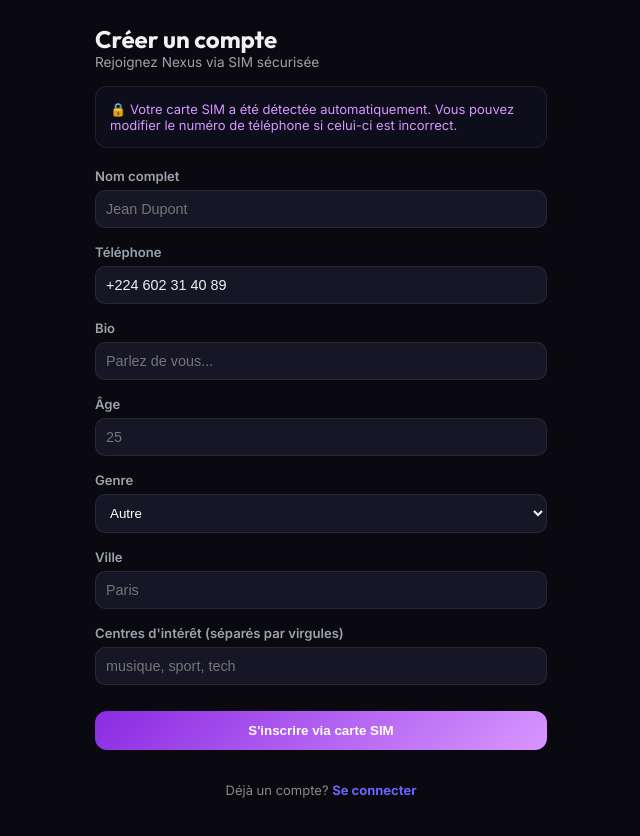
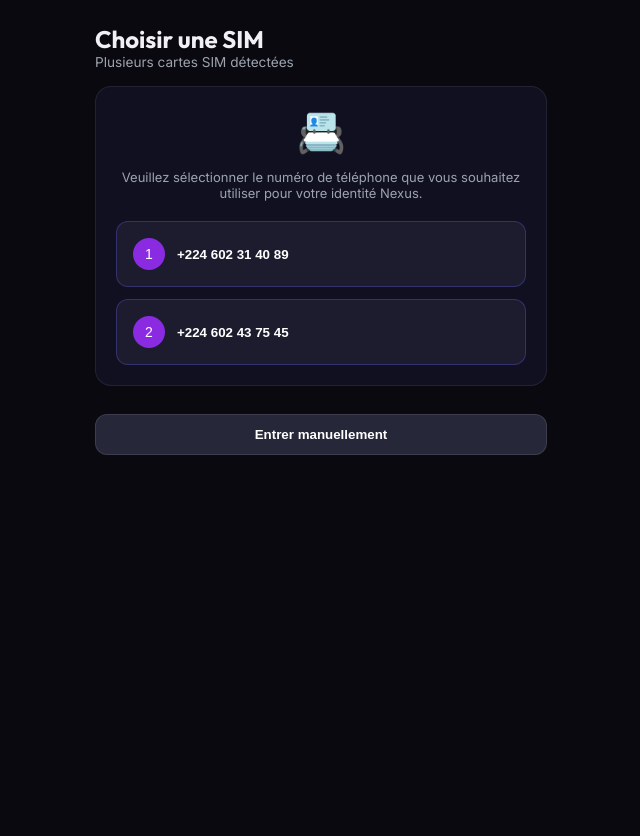
Before and after one commit to Connacri/Chat, a React (Vite) app: page / in a window 1280 px wide. Shown: the top 836 px of the page, without its empty margins (319-959 px from the left). After the commit the page ends 800 px from the top, so only its background shows below. Built offline with nearby package versions, Linux system fonts and the light colour scheme.

Commit message:
Changement de login

```diff
--- a/src/App.jsx
+++ b/src/App.jsx
@@ -98,19 +98,34 @@
   FRIENDS: "friends", GROUPS: "groups", DISCOVER: "discover",
   SETTINGS: "settings", ADMIN: "admin", ADD_FRIEND: "add_friend",
   CREATE_GROUP: "create_group", GROUP_CHAT: "group_chat",
-  EDIT_PROFILE: "edit_profile", OTP: "otp",
+  EDIT_PROFILE: "edit_profile", OTP: "otp", SIM_SELECT: "sim_select",
 };
 
+// Masquage du numéro de téléphone (cache tout sauf les 3 derniers chiffres)
+const maskPhoneNumber = (phone) => {
+  if (!phone) return "*******";
+  const clean = phone.replace(/[\s\-()]/g, '');
+  if (clean.length <= 3) return clean;
+  return "*".repeat(clean.length - 3) + clean.slice(-3);
+};
+
 // Détermination déterministe du numéro de téléphone basé sur l'identifiant unique du nœud de l'appareil (simulation de la carte SIM matérielle de Guinée)
-const getDetectedPhoneNumber = (nodeId) => {
-  if (!nodeId) return "+224 600 00 00 00";
+const getDetectedPhoneNumbers = (nodeId) => {
+  if (!nodeId) return ["+224 600 00 00 00"];
+
+  // Simulation de deux SIMs basées sur le hash pour le test du choix multiple
   let hash = 0;
   for (let i = 0; i < nodeId.length; i++) {
     hash = nodeId.charCodeAt(i) + ((hash << 5) - hash);
   }
-  const lastDigits = Math.abs(hash % 100000000).toString().padStart(8, '0');
-  // Format national guinéen standard (ex: +224 620 12 34 56)
-  return `+224 6${lastDigits.slice(0, 2)} ${lastDigits.slice(2, 4)} ${lastDigits.slice(4, 6)} ${lastDigits.slice(6, 8)}`;
+
+  const generate = (seed) => {
+    const lastDigits = Math.abs((hash + seed) % 100000000).toString().padStart(8, '0');
+    return `+224 6${lastDigits.slice(0, 2)} ${lastDigits.slice(2, 4)} ${lastDigits.slice(4, 6)} ${lastDigits.slice(6, 8)}`;
+  };
+
+  // Pour le moment, on retourne 2 SIMs pour permettre le choix si c'est la première fois
+  return [generate(0), generate(123456)];
 };
 
 // Compression et redimensionnement d'image pour respecter la limite de taille Firestore (1 Mo)
@@ -175,6 +190,7 @@
   const [simVerifying, setSimVerifying] = useState(false);
   const [simSteps, setSimSteps] = useState([]);
   const [simStatus, setSimStatus] = useState("pending");
+  const [detectedSims, setDetectedSims] = useState([]);
 
   const showToast = useCallback((msg, type = "info") => {
     setToast({ msg, type });
@@ -244,9 +260,25 @@
       if (storedState?.id) {
         const user = storedState;
         if (user) { setCurrentUser(user); setView(VIEWS.HOME); }
-        else setView(VIEWS.REGISTER);
+        else {
+          const sims = getDetectedPhoneNumbers(nodeId);
+          setDetectedSims(sims);
+          if (sims.length > 1) {
+            setView(VIEWS.SIM_SELECT);
+          } else {
+            autoRegister(sims[0]);
+          }
+        }
       } else {
-        setTimeout(() => setView(VIEWS.REGISTER), 1800);
+        setTimeout(() => {
+          const sims = getDetectedPhoneNumbers(nodeId);
+          setDetectedSims(sims);
+          if (sims.length > 1) {
+            setView(VIEWS.SIM_SELECT);
+          } else {
+            autoRegister(sims[0]);
+          }
+        }, 1800);
       }
     })();
   }, []);
@@ -305,9 +337,62 @@
     if (p2p) p2p.gossip(delta);
   }, [p2p]);
 
+  // ── Auto Register ──
+  const autoRegister = useCallback(async (phone) => {
+    triggerSimDetection(async () => {
+      try {
+        const idData = await identity.create(phone);
+        const ecdhPublicKey = await security.init();
+
+        const maskedPseudo = maskPhoneNumber(phone);
+
+        const user = {
+          id: idData.did,
+          name: maskedPseudo, // Default pseudo is masked phone
+          phone: phone,
+          normalizedPhone: phone.replace(/[\s\-()]/g, ''),
+          nodeId: nodeId,
+          publicKey: idData.publicKey,
+          proof: idData.proof,
+          ecdhPublicKey,
+          attestation: idData.attestation,
+          bio: "",
+          avatarColor: avatarColor(maskedPseudo),
+          interests: [],
+          verified: true,
+          premium: false,
+          superAdmin: Object.keys(users).length === 0,
+          photos: [],
+          ts: now(),
+          online: true,
+        };
+
+        await db.put("users", user);
+        await db.put("metadata", { id: "currentUser", ...user });
+
+        try {
+          await setDoc(doc(firestore, "users", user.id), user);
+        } catch (e) {
+          console.error("Failed to save user to Firestore on auto-register:", e);
+        }
+
+        setUsers((prev) => ({ ...prev, [user.id]: user }));
+        setFriends((prev) => ({ ...prev, [user.id]: [] }));
+        await db.put("friends", { id: user.id, list: [] });
+        setCurrentUser(user);
+        setView(VIEWS.HOME);
+        showToast("Bienvenue! Compte créé automatiquement via SIM. 🎉", "success");
+      } catch (err) {
+        console.error("Auto-registration error:", err);
+        showToast("Échec de l'inscription automatique : " + err.message, "error");
+        setView(VIEWS.REGISTER);
+      }
+    });
+  }, [nodeId, triggerSimDetection, users, showToast]);
+
   // ── Register / Login ──
   const registerUser = useCallback(async (data) => {
-    const phoneToUse = data.phone || getDetectedPhoneNumber(nodeId);
+    const phoneToUse = data.phone || getDetectedPhoneNumbers(nodeId)[0];
 
     triggerSimDetection(async () => {
       try {
@@ -367,7 +452,7 @@
 
   const verifySimNumber = useCallback(async () => {
     if (!currentUser) return;
-    const detectedPhone = getDetectedPhoneNumber(nodeId);
+    const detectedPhone = getDetectedPhoneNumbers(nodeId)[0];
 
     triggerSimDetection(async () => {
         const ecdhPublicKey = await security.init();
@@ -611,7 +696,7 @@
     addFriend, createGroup, updateProfile, toggleOnline, getLocation,
     showToast, nodeId,
     simVerifying, simSteps, simStatus, triggerSimDetection, verifySimNumber,
-    getDetectedPhoneNumber
+    getDetectedPhoneNumbers, autoRegister, detectedSims
   };
 
   // ─── Router ───────────────────────────────────────────────
@@ -620,6 +705,7 @@
       {toast && <Toast {...toast} />}
       {simVerifying && <SIMVerificationOverlay ctx={ctx} />}
       {view === VIEWS.SPLASH && <SplashScreen />}
+      {view === VIEWS.SIM_SELECT && <SIMSelectionScreen ctx={ctx} />}
       {view === VIEWS.REGISTER && <RegisterScreen ctx={ctx} />}
       {view === VIEWS.LOGIN && <LoginScreen ctx={ctx} />}
       {view === VIEWS.OTP && <OTPScreen ctx={ctx} />}
@@ -672,7 +758,9 @@
       flexDirection: 'column',
       gap: '16px',
       minHeight: '100vh',
-      background: '#09090f'
+      background: '#09090f',
+      overflowY: 'auto',
+      boxSizing: 'border-box'
     }}>
       <div style={{ display: 'flex', alignItems: 'center', gap: '12px' }}>
         {back && <button onClick={back} style={{ background: '#1c1c2e', padding: '8px 12px', borderRadius: '8px', border: 'none', color: '#fff', cursor: 'pointer' }}>←</button>}
@@ -681,7 +769,9 @@
           {subtitle && <p style={{ margin: 0, fontSize: '0.85rem', color: 'var(--text-dim)' }}>{subtitle}</p>}
         </div>
       </div>
-      {children}
+      <div style={{ display: 'flex', flexDirection: 'column', gap: '16px', flex: 1 }}>
+        {children}
+      </div>
     </div>
   );
 }
@@ -810,7 +900,9 @@
       display: 'flex',
       flexDirection: 'column',
       background: '#09090f',
-      overflow: 'hidden'
+      overflow: 'hidden',
+      paddingLeft: 'var(--safe-area-left)',
+      paddingRight: 'var(--safe-area-right)'
     }}>
       {/* Header with Safe Area Top Padding */}
       <header style={{
@@ -847,7 +939,7 @@
         flex: 1,
         overflowY: 'auto',
         WebkitOverflowScrolling: 'touch', // Smooth scroll on iOS
-        paddingBottom: noNav ? 'calc(20px + var(--safe-area-bottom))' : '100px'
+        paddingBottom: noNav ? 'calc(20px + var(--safe-area-bottom))' : 'calc(100px + var(--safe-area-bottom))'
       }}>
         {children}
       </main>
@@ -857,8 +949,8 @@
         <nav className="tabs-navigation" style={{
           position: 'fixed',
           bottom: 'calc(12px + var(--safe-area-bottom))',
-          left: '12px',
-          right: '12px',
+          left: 'calc(12px + var(--safe-area-left))',
+          right: 'calc(12px + var(--safe-area-right))',
           maxWidth: '476px',
           margin: '0 auto',
           borderRadius: '24px',
@@ -936,7 +1028,7 @@
 
 // ─── Register ────────────────────────────────────────────────
 function RegisterScreen({ ctx }) {
-  const detectedPhone = useMemo(() => ctx.getDetectedPhoneNumber(ctx.nodeId), [ctx.nodeId, ctx.getDetectedPhoneNumber]);
+  const detectedPhone = useMemo(() => ctx.getDetectedPhoneNumbers(ctx.nodeId)[0], [ctx.nodeId, ctx.getDetectedPhoneNumbers]);
   const [form, setForm] = useState({ name: "", phone: detectedPhone, bio: "", age: "", gender: "autre", city: "", interests: "" });
   const set = (k) => (e) => setForm((p) => ({ ...p, [k]: e.target.value }));
 
@@ -980,7 +1072,7 @@
 
 // ─── Login ───────────────────────────────────────────────────
 function LoginScreen({ ctx }) {
-  const detectedPhone = useMemo(() => ctx.getDetectedPhoneNumber(ctx.nodeId), [ctx.nodeId, ctx.getDetectedPhoneNumber]);
+  const detectedPhone = useMemo(() => ctx.getDetectedPhoneNumbers(ctx.nodeId)[0], [ctx.nodeId, ctx.getDetectedPhoneNumbers]);
   const [phone, setPhone] = useState(detectedPhone);
 
   useEffect(() => {
@@ -1049,6 +1141,7 @@
       </div>
 
       <Btn label="Se connecter via carte SIM" onClick={login} full style={{ marginTop: '10px' }} />
+      <Btn label="Entrer" onClick={login} full secondary style={{ marginTop: '10px' }} />
       <p style={{ textAlign: "center", color: "#888", fontSize: 13, marginTop: 16 }}>
         Nouveau sur Nexus?{" "}
         <span style={{ color: "#6C63FF", cursor: "pointer", fontWeight: 'bold' }} onClick={() => ctx.setView(VIEWS.REGISTER)}>Créer un compte</span>
@@ -1119,7 +1212,7 @@
 
 function ChatRow({ chat, ctx }) {
   const isGroup = chat.type === "group";
-  const name = isGroup ? chat.group.name : chat.user.name;
+  const name = isGroup ? chat.group.name : (chat.user.name || maskPhoneNumber(chat.user.phone));
   const avatar = isGroup ? null : chat.user.photos?.[0];
   const color = isGroup ? "#6C63FF" : avatarColor(chat.user.name);
   const lastMsg = chat.last;
@@ -1204,15 +1297,16 @@
   if (!chat) return null;
 
   const otherUser = !isGroup ? ctx.users[chat.user?.id] : null;
+  const displayName = isGroup ? chat.name : (otherUser?.name || maskPhoneNumber(otherUser?.phone) || chat.name);
 
   return (
     <div className="app-container" style={{ height: "100vh", display: "flex", flexDirection: "column", overflow: 'hidden' }}>
       {/* Header */}
       <div className="chat-header" style={{ paddingTop: 'calc(12px + var(--safe-area-top))' }}>
         <IconBtn icon="←" onClick={() => ctx.setView(isGroup ? VIEWS.GROUPS : VIEWS.HOME)} />
-        <Avatar name={chat.name} avatar={isGroup ? null : otherUser?.photos?.[0]} color={avatarColor(chat.name)} size={38} verified={otherUser?.verified} />
+        <Avatar name={displayName} avatar={isGroup ? null : otherUser?.photos?.[0]} color={avatarColor(displayName)} size={38} verified={otherUser?.verified} />
         <div style={{ flex: 1, marginLeft: '4px' }}>
-          <div style={{ fontWeight: 700, fontSize: 14.5, color: "#fff" }}>{chat.name}</div>
+          <div style={{ fontWeight: 700, fontSize: 14.5, color: "#fff" }}>{displayName}</div>
           <div style={{ fontSize: 11, color: "var(--secondary)" }}>
             {isGroup ? `${chat.group?.members?.length || 0} membres` : (otherUser?.online ? "En ligne" : "Hors ligne")}
           </div>
@@ -1311,6 +1405,7 @@
 function ProfileScreen({ ctx }) {
   const user = ctx.selectedChat?.id ? ctx.users[ctx.selectedChat.id] || ctx.selectedChat : ctx.currentUser;
   const isMe = user?.id === ctx.currentUser?.id;
+  const displayName = user?.name || maskPhoneNumber(user?.phone);
   const maxPhotos = user?.premium ? 10 : 3;
   const photos = user?.photos || [];
 
@@ -1331,13 +1426,13 @@
         ) : (
           <div style={{ display: 'flex', height: '100%', flexDirection: 'column', justifyContent: 'center', alignItems: 'center', gap: 12 }}>
             <div style={{ width: 100, height: 100, borderRadius: "50%", background: user.avatarColor, display: "flex", alignItems: "center", justifyContent: "center", fontSize: 36, fontWeight: 800, color: "#fff", border: "4px solid rgba(255,255,255,0.15)" }}>
-              {initials(user.name)}
+              {initials(displayName)}
             </div>
           </div>
         )}
         <div style={{ position: "absolute", bottom: 0, left: 0, right: 0, background: "linear-gradient(transparent, #09090f)", padding: "40px 20px 16px" }}>
           <div style={{ display: "flex", alignItems: "center", gap: 8 }}>
-            <div style={{ fontSize: 24, fontWeight: 800, color: "#fff", fontFamily: 'Outfit' }}>{user.name}</div>
+            <div style={{ fontSize: 24, fontWeight: 800, color: "#fff", fontFamily: 'Outfit' }}>{displayName}</div>
             {user.verified && <span title="Numéro vérifié" style={{ fontSize: 18 }}>✅</span>}
             {user.premium && <span className="badge-premium">PRO</span>}
           </div>
@@ -1563,15 +1658,15 @@
               ctx.setSelectedChat(friend);
               ctx.setView(VIEWS.PROFILE);
             }}>
-              <Avatar name={friend.name} avatar={friend.photos?.[0]} color={avatarColor(friend.name)} size={48} verified={friend.verified} />
+              <Avatar name={friend.name || maskPhoneNumber(friend.phone)} avatar={friend.photos?.[0]} color={avatarColor(friend.name || maskPhoneNumber(friend.phone))} size={48} verified={friend.verified} />
               <div style={{ flex: 1 }}>
-                <div style={{ fontWeight: 700, fontSize: 14.5, color: "#fff" }}>{friend.name}</div>
-                <div style={{ fontSize: 12, color: "var(--text-dim)" }}>{friend.city || friend.phone}</div>
+                <div style={{ fontWeight: 700, fontSize: 14.5, color: "#fff" }}>{friend.name || maskPhoneNumber(friend.phone)}</div>
+                <div style={{ fontSize: 12, color: "var(--text-dim)" }}>{friend.city || maskPhoneNumber(friend.phone)}</div>
               </div>
               <Btn label="Message" onClick={(e) => {
                 e.stopPropagation();
                 const chatId = [ctx.currentUser.id, friend.id].sort().join("_");
-                ctx.setSelectedChat({ id: chatId, name: friend.name, user: friend });
+                ctx.setSelectedChat({ id: chatId, name: friend.name || maskPhoneNumber(friend.phone), user: friend });
                 ctx.setView(VIEWS.CHAT);
               }} small style={{ padding: '8px 14px', borderRadius: '8px', fontSize: '0.75rem' }} />
             </div>
@@ -1741,10 +1836,10 @@
           {result === "not_found" && <div style={{ color: "var(--accent)", textAlign: "center", marginTop: 12, fontSize: 13.5 }}>Aucun utilisateur trouvé</div>}
           {result && result !== "not_found" && (
             <div style={{ display: "flex", alignItems: "center", gap: 12, marginTop: 16, background: '#161626', padding: '12px', borderRadius: '12px' }}>
-              <Avatar name={result.name} avatar={result.photos?.[0]} color={avatarColor(result.name)} size={44} verified={result.verified} />
+              <Avatar name={result.name || maskPhoneNumber(result.phone)} avatar={result.photos?.[0]} color={avatarColor(result.name || maskPhoneNumber(result.phone))} size={44} verified={result.verified} />
               <div style={{ flex: 1 }}>
-                <div style={{ fontWeight: 700, color: "#fff" }}>{result.name}</div>
-                <div style={{ color: "var(--text-dim)", fontSize: 12 }}>{result.city}</div>
+                <div style={{ fontWeight: 700, color: "#fff" }}>{result.name || maskPhoneNumber(result.phone)}</div>
+                <div style={{ color: "var(--text-dim)", fontSize: 12 }}>{result.city || maskPhoneNumber(result.phone)}</div>
               </div>
               {myFriends.includes(result.id) ? (
                 <span style={{ color: "var(--success)", fontSize: 13, fontWeight: 'bold' }}>✓ Ami</span>
@@ -1806,9 +1901,9 @@
             <div style={{ textAlign: 'left' }}>
               {Object.values(ctx.users).filter((u) => u.id !== myId).sort((a,b) => (b.ts || 0) - (a.ts || 0)).map((u) => (
                 <div key={u.id} style={{ display: "flex", alignItems: "center", gap: 10, padding: "8px 0", borderBottom: "1px solid rgba(255,255,255,0.05)" }}>
-                  <Avatar name={u.name} avatar={u.photos?.[0]} color={avatarColor(u.name)} size={36} />
+                  <Avatar name={u.name || maskPhoneNumber(u.phone)} avatar={u.photos?.[0]} color={avatarColor(u.name || maskPhoneNumber(u.phone))} size={36} />
                   <div style={{ flex: 1, fontSize: 13, color: "#ccc" }}>
-                    {u.name}
+                    {u.name || maskPhoneNumber(u.phone)}
                     {u.online && (u.ts > Date.now() - 45000) && (
                       <span style={{
                         display: 'inline-block',
@@ -1903,8 +1998,8 @@
           <div style={{ color: "var(--text-dim)", fontSize: 13, padding: 12, textAlign: 'center' }}>Ajoutez d'abord des amis</div>
         ) : myFriends.map((f) => (
           <div key={f.id} style={{ display: "flex", alignItems: "center", gap: 12, padding: "10px 0", borderBottom: "1px solid rgba(255,255,255,0.05)", cursor: "pointer" }} onClick={() => toggle(f.id)}>
-            <Avatar name={f.name} avatar={f.photos?.[0]} color={avatarColor(f.name)} size={40} />
-            <div style={{ flex: 1, color: "#fff", fontSize: 14 }}>{f.name}</div>
+            <Avatar name={f.name || maskPhoneNumber(f.phone)} avatar={f.photos?.[0]} color={avatarColor(f.name || maskPhoneNumber(f.phone))} size={40} />
+            <div style={{ flex: 1, color: "#fff", fontSize: 14 }}>{f.name || maskPhoneNumber(f.phone)}</div>
             <div style={{
               width: 22,
               height: 22,
@@ -2044,7 +2139,7 @@
 
                 <div className="hero-info">
                   <h2>
-                    {activeProfile.name}, {activeProfile.age || 'Non renseigné'}
+                    {activeProfile.name || maskPhoneNumber(activeProfile.phone)}, {activeProfile.age || 'Non renseigné'}
                     {activeProfile.verified && <span title="Numéro vérifié" style={{ fontSize: '1.2rem' }}>✅</span>}
                     {activeProfile.premium && <span className="badge-premium">PREMIUM</span>}
                   </h2>
@@ -2202,7 +2297,15 @@
   }, [allUsers]);
 
   return (
-    <div className="login" style={{ padding: '24px', display: 'flex', flexDirection: 'column', gap: '16px', minHeight: '100vh' }}>
+    <div className="login" style={{
+      padding: 'calc(24px + var(--safe-area-top)) 24px calc(24px + var(--safe-area-bottom)) 24px',
+      display: 'flex',
+      flexDirection: 'column',
+      gap: '16px',
+      minHeight: '100vh',
+      boxSizing: 'border-box',
+      overflowY: 'auto'
+    }}>
       <div style={{ display: 'flex', alignItems: 'center', gap: '12px' }}>
         <button onClick={() => ctx.setView(VIEWS.PROFILE)} style={{ background: '#1c1c2e', padding: '8px 12px', borderRadius: '8px', border: 'none', color: '#fff', cursor: 'pointer' }}>←</button>
         <div>
@@ -2234,7 +2337,7 @@
           <tbody>
             {allUsers.map(u => (
               <tr key={u.id}>
-                <td>{u.name} {u.superAdmin && '👑'}</td>
+                <td>{u.name || maskPhoneNumber(u.phone)} {u.superAdmin && '👑'}</td>
                 <td>{u.phone}</td>
                 <td>{u.verified ? '✅ SIM' : '❌'}{u.premium ? ' ⭐ Pro' : ''}</td>
               </tr>
@@ -2246,9 +2349,50 @@
   );
 }
 
+// ─── SIM Selection Screen ──────────────────────────────────────────
+function SIMSelectionScreen({ ctx }) {
+  return (
+    <Screen title="Choisir une SIM" subtitle="Plusieurs cartes SIM détectées">
+      <div style={{ background: "rgba(108, 99, 255, 0.08)", border: "var(--glass-border)", borderRadius: 16, padding: 20, marginBottom: 12, textAlign: "center" }}>
+        <div style={{ fontSize: 40, marginBottom: 8 }}>📇</div>
+        <p style={{ fontSize: 13, color: "var(--text-dim)", marginBottom: 20 }}>
+          Veuillez sélectionner le numéro de téléphone que vous souhaitez utiliser pour votre identité Nexus.
+        </p>
+        <div style={{ display: 'flex', flexDirection: 'column', gap: '12px' }}>
+          {ctx.detectedSims.map((phone, idx) => (
+            <button
+              key={idx}
+              onClick={() => ctx.autoRegister(phone)}
+              style={{
+                background: '#1c1c2e',
+                border: '1px solid rgba(108, 99, 255, 0.3)',
+                color: '#fff',
+                padding: '16px',
+                borderRadius: '12px',
+                textAlign: 'left',
+                display: 'flex',
+                alignItems: 'center',
+                gap: '12px',
+                cursor: 'pointer',
+                transition: 'all 0.2s ease'
+              }}
+            >
+              <div style={{ width: 32, height: 32, borderRadius: '50%', background: 'var(--primary)', display: 'flex', alignItems: 'center', justifyContent: 'center', fontSize: 14 }}>
+                {idx + 1}
+              </div>
+              <div style={{ fontWeight: 600 }}>{phone}</div>
+            </button>
+          ))}
+        </div>
+      </div>
+      <Btn label="Entrer manuellement" onClick={() => ctx.setView(VIEWS.REGISTER)} full secondary />
+    </Screen>
+  );
+}
+
 // ─── SIM Cryptographic Verification Overlay ───
 function SIMVerificationOverlay({ ctx }) {
-  const detectedPhone = useMemo(() => ctx.getDetectedPhoneNumber(ctx.nodeId), [ctx.nodeId, ctx.getDetectedPhoneNumber]);
+  const detectedPhone = useMemo(() => ctx.getDetectedPhoneNumbers(ctx.nodeId)[0], [ctx.nodeId, ctx.getDetectedPhoneNumbers]);
   return (
     <div style={{
       position: 'fixed',
```
Also changed, not shown: src/index.css (+9 -1 lines), .artifacts/20260626-102737-7b6a1ea4-5779-4e99-bb9b-28ba82d0a5d8/implementation_plan.artifact.md, .artifacts/20260626-102737-7b6a1ea4-5779-4e99-bb9b-28ba82d0a5d8/task.artifact.md, .artifacts/20260626-102737-7b6a1ea4-5779-4e99-bb9b-28ba82d0a5d8/walkthrough.artifact.md (added).
